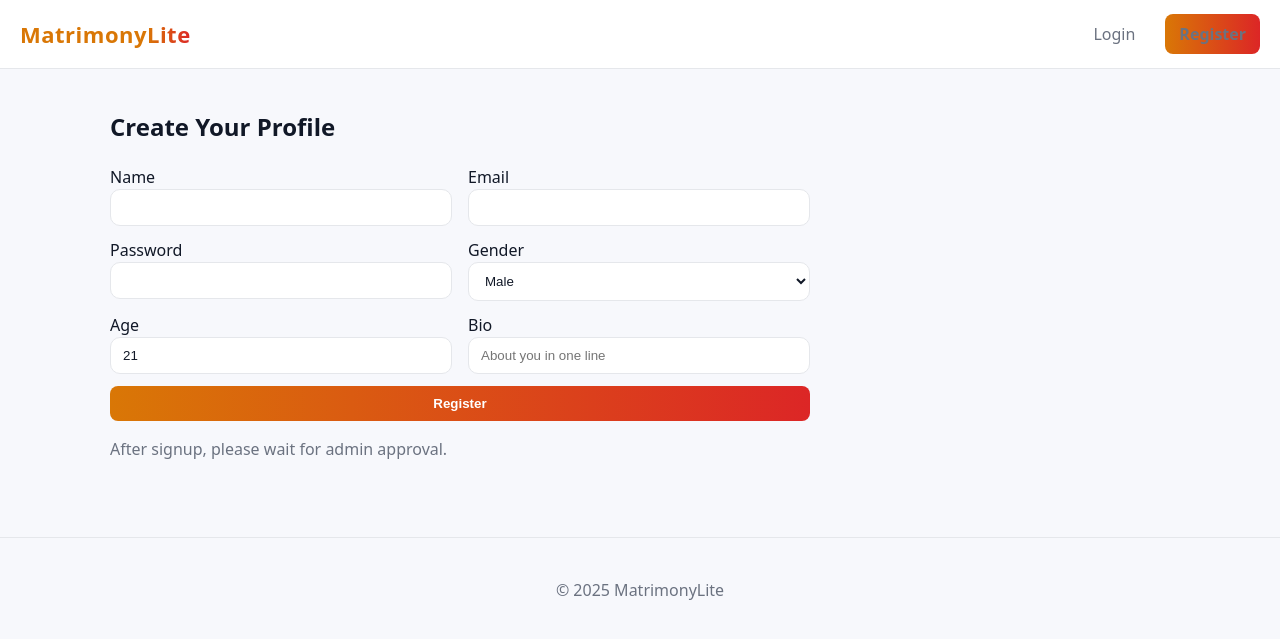
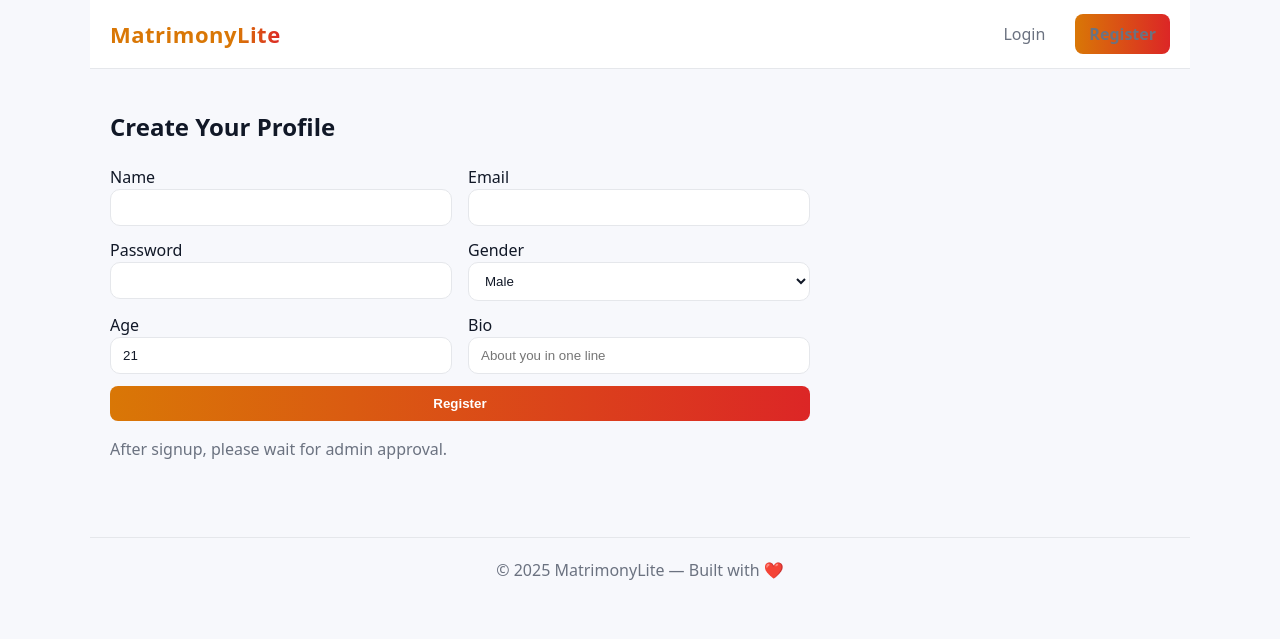
Before and after one commit to Amit1886/matrimony-app, a Flask app: page /register in a window 1280 px wide. Shown: the top 639 px of the page. Run offline with Flask 3, Linux system fonts and the light colour scheme.

Commit message:
Update layout.html

```diff
--- a/templates/layout.html
+++ b/templates/layout.html
@@ -1,19 +1,18 @@
 <!doctype html>
 <html lang="en">
 <head>
-  <meta charset="utf-8">
-  <meta name="viewport" content="width=device-width, initial-scale=1">
-  <title>{{ title or "Matrimony" }}</title>
+  <meta charset="utf-8" />
+  <meta name="viewport" content="width=device-width,initial-scale=1" />
+  <title>{{ title or "Matrimony App" }}</title>
   <link rel="stylesheet" href="{{ url_for('static', filename='style.css') }}">
-  <link rel="stylesheet" href="{{ url_for('static', filename='css/style.css') }}">
 </head>
 <body>
-<header class="site-header">
+  <header class="site-header container">
     <a class="brand" href="{{ url_for('index') }}">Matrimony<span>Lite</span></a>
+
     <nav class="nav">
       {% if session.get('user_id') %}
         <a href="{{ url_for('dashboard') }}">Dashboard</a>
-      <form method="post" action="{{ url_for('logout') }}" onsubmit="return false;" style="display:none"></form>
         <a href="{{ url_for('logout') }}">Logout</a>
       {% else %}
         <a href="{{ url_for('login') }}">Login</a>
@@ -24,13 +23,20 @@
 
   <main class="container">
     {% with messages = get_flashed_messages() %}
-    {% if messages %}<ul class="flash">{% for m in messages %}<li>{{ m }}</li>{% endfor %}</ul>{% endif %}
+      {% if messages %}
+        <ul class="flash">
+          {% for m in messages %}
+            <li>{{ m }}</li>
+          {% endfor %}
+        </ul>
+      {% endif %}
     {% endwith %}
+
     {% block content %}{% endblock %}
   </main>
 
-<footer class="site-footer">
-  <div class="container">© {{ 2025 }} MatrimonyLite</div>
+  <footer class="site-footer container">
+    © {{ 2025 }} MatrimonyLite — Built with ❤️
   </footer>
 </body>
 </html>
```
Lines whose indentation alone changed are shown as unchanged.
